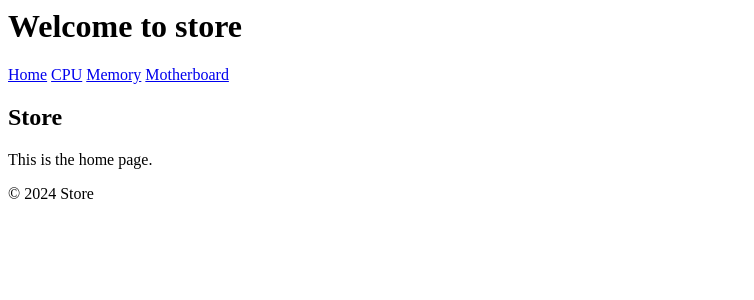
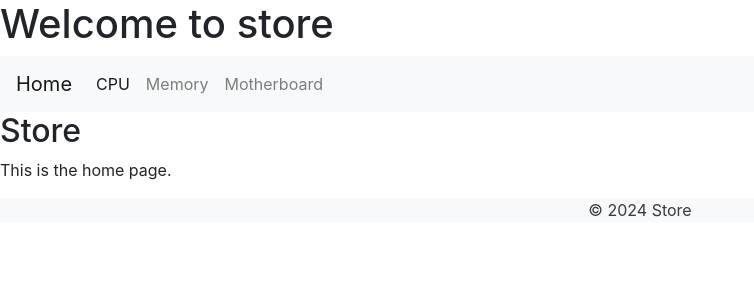
Before and after one commit to legodark-hub/GB_flask_fastapi, a Flask app: page / in a window 1280 px wide. Shown: the top 300 px of the page, without its empty margins (0-754 px from the left). Run offline with Flask 3, Linux system fonts and the light colour scheme; some libraries are stand-ins or nearby versions.

Commit message:
added some style

```diff
--- a/task1/templates/base.html
+++ b/task1/templates/base.html
@@ -1,22 +1,33 @@
 <!-- base.html -->
 <html>
-    <head>
+  <head>
         <title>{{ title }}</title>
+        <link rel="stylesheet" href="https://maxcdn.bootstrapcdn.com/bootstrap/4.0.0/css/bootstrap.min.css">
     </head>
     <body>
         <header>
             <h1>Welcome to  store</h1>
         </header>
-        <nav>
-            <a href="{{ url_for('home') }}">Home</a>
-            <a href="{{ url_for('cpu') }}">CPU</a>
-            <a href="{{ url_for('memory') }}">Memory</a>
-            <a href="{{ url_for('motherboard') }}">Motherboard</a>
+        <nav class="navbar navbar-expand-lg navbar-light bg-light">
+            <a class="navbar-brand" href="{{ url_for('home') }}">Home</a>
+            <div class="collapse navbar-collapse">
+                <ul class="navbar-nav mr-auto">
+                    <li class="nav-item active">
+                        <a class="nav-link" href="{{ url_for('cpu') }}">CPU</a>
+                    </li>
+                    <li class="nav-item">
+                        <a class="nav-link" href="{{ url_for('memory') }}">Memory</a>
+                    </li>
+                    <li class="nav-item">
+                        <a class="nav-link" href="{{ url_for('motherboard') }}">Motherboard</a>
+                    </li>
+                </ul>
+            </div>
         </nav>
         <main>
             {% block body %}{% endblock %}
         </main>
-        <footer>
+        <footer class="bg-light text-dark text-center">
             <p>© 2024 Store</p>
         </footer>
     </body>
```
